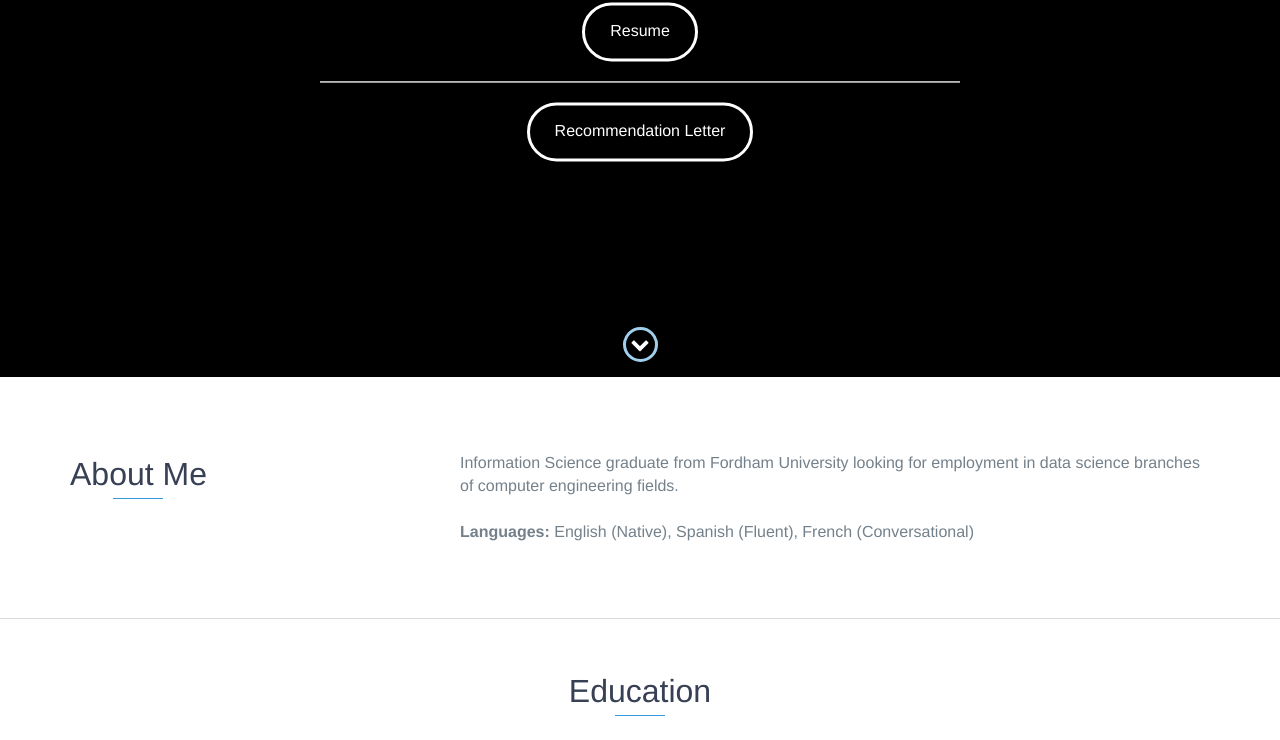
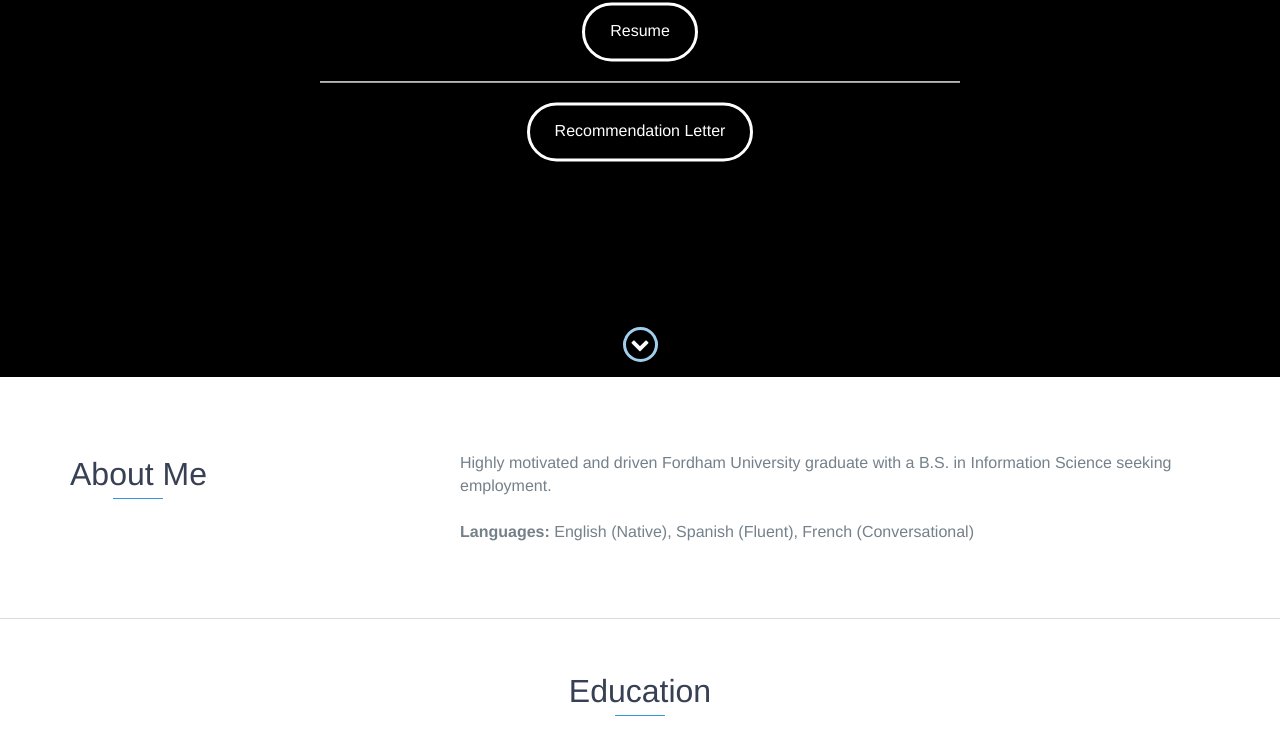
Before and after one commit to bayramj/bayramj.github.io, a website: page index.html in a window 1280 px wide. Shown: the part 423-1163 px from the top of the page. Drawn offline with nearby package versions, Linux system fonts and the light colour scheme.

Commit message:
Update index.html

```diff
--- a/index.html
+++ b/index.html
@@ -72,7 +72,7 @@
                 </div>
                 <div class="col-md-8">
                     <p>
-                        Information Science graduate from Fordham University looking for employment in data science branches of computer engineering fields.
+                        Highly motivated and driven Fordham University graduate with a B.S. in Information Science seeking employment.
                         <br><br>
                         <b>Languages:</b> English (Native), Spanish (Fluent), French (Conversational)
                     </p>
```
